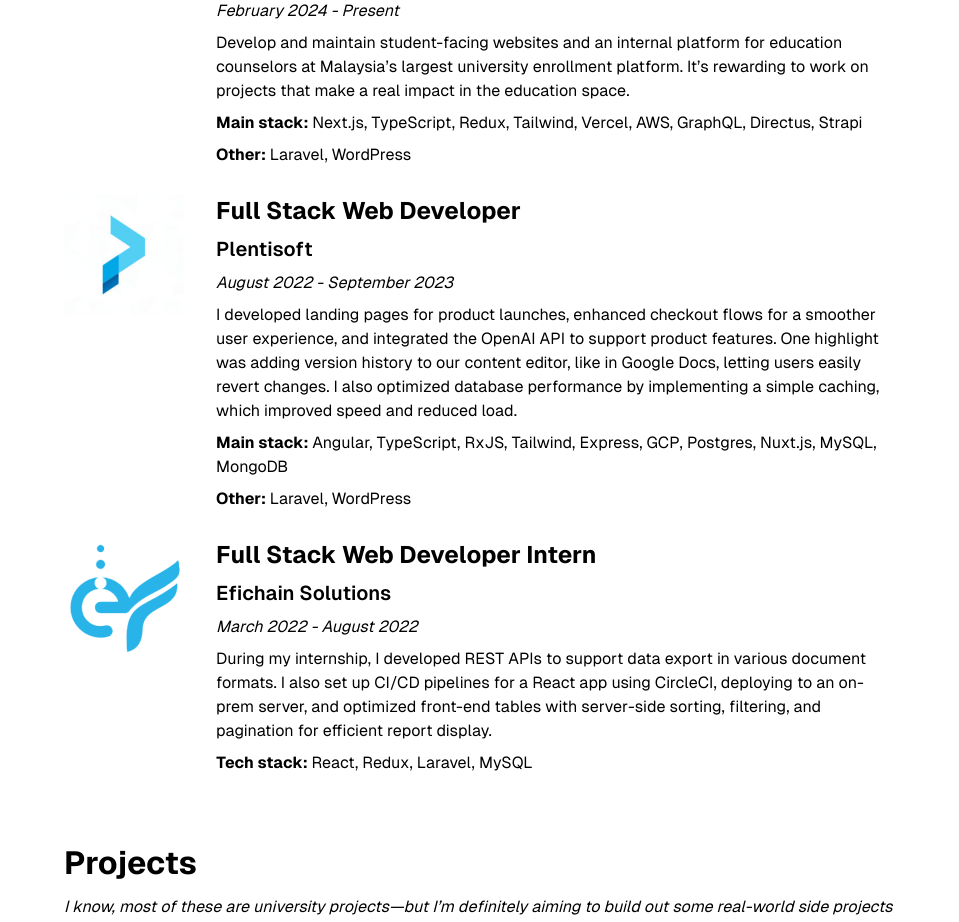
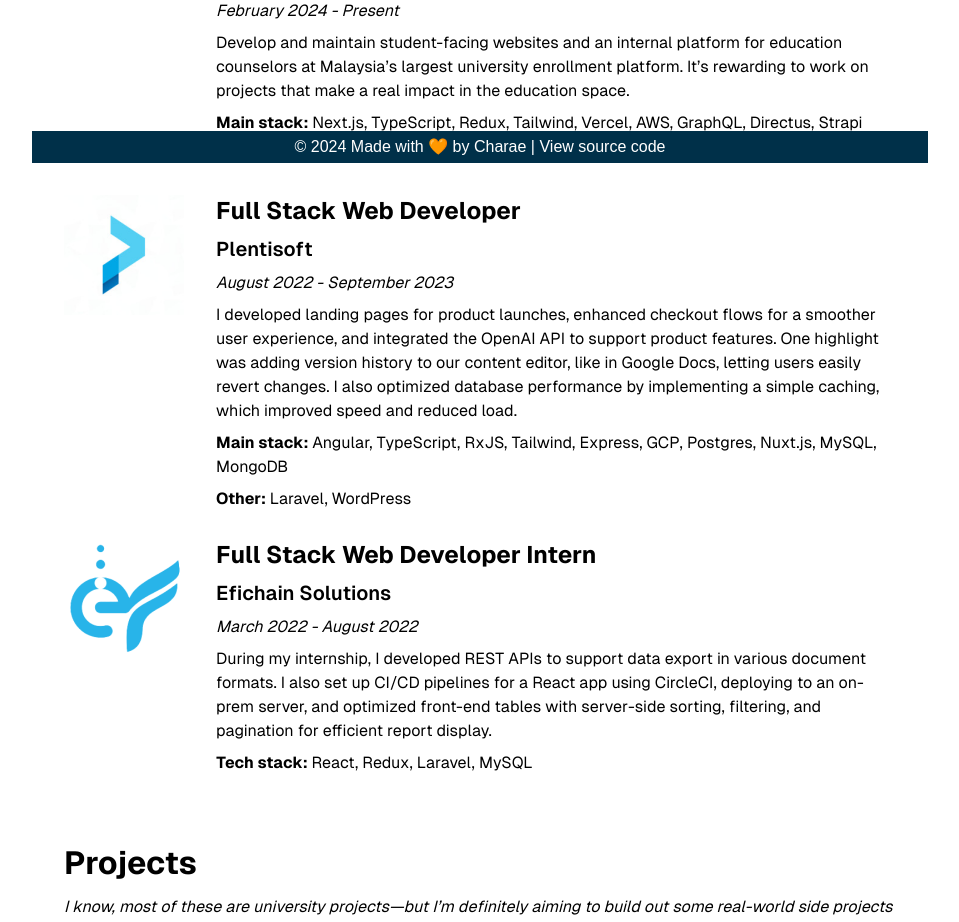
Before and after one commit to CharaeKeow/charae-dot-my, a Next.js app: page / in a window 1280 px wide. Shown: the part 805-1727 px from the top of the page, without its empty margins (160-1119 px from the left). Built offline with nearby package versions, Linux system fonts and the light colour scheme.

Commit message:
feat: add footer content

```diff
--- a/src/components/layout/Footer.tsx
+++ b/src/components/layout/Footer.tsx
@@ -1,6 +1,20 @@
 const Footer = () => {
-  // TODO: Footer content
-  return <footer className="flex text-balance text-center"></footer>;
+  return (
+    <footer className="flex w-full justify-center text-balance bg-[#003049] py-1 text-center text-white">
+      <span>
+        © 2024 Made with 🧡 by Charae
+        <span className="hidden md:inline">{' | '}</span>
+        <a
+          href="https://github.com/CharaeKeow/charae-dot-my"
+          target="_blank"
+          rel="noreferrer"
+          className="block hover:underline sm:inline"
+        >
+          View source code
+        </a>
+      </span>
+    </footer>
+  );
 };
 
 export default Footer;
```
